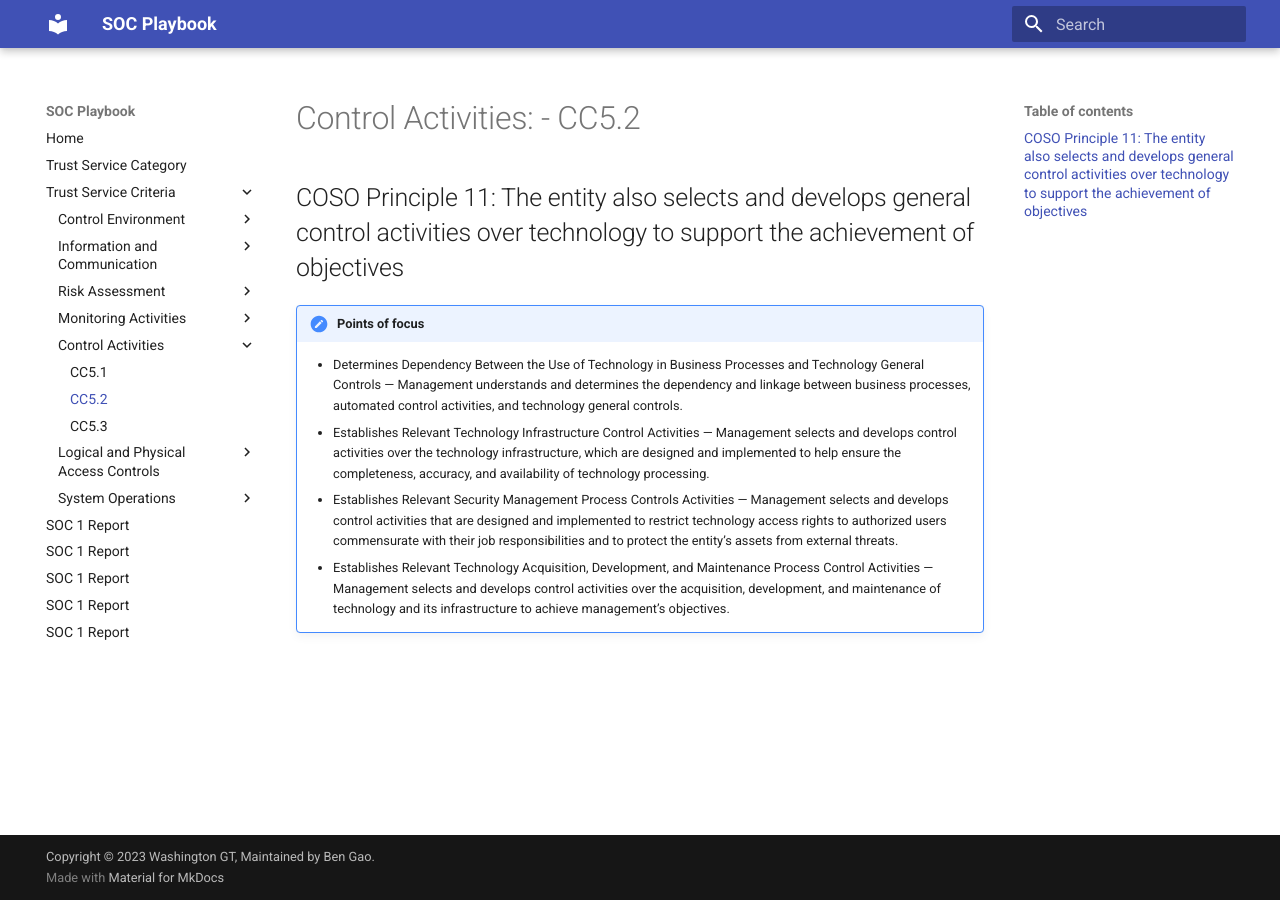
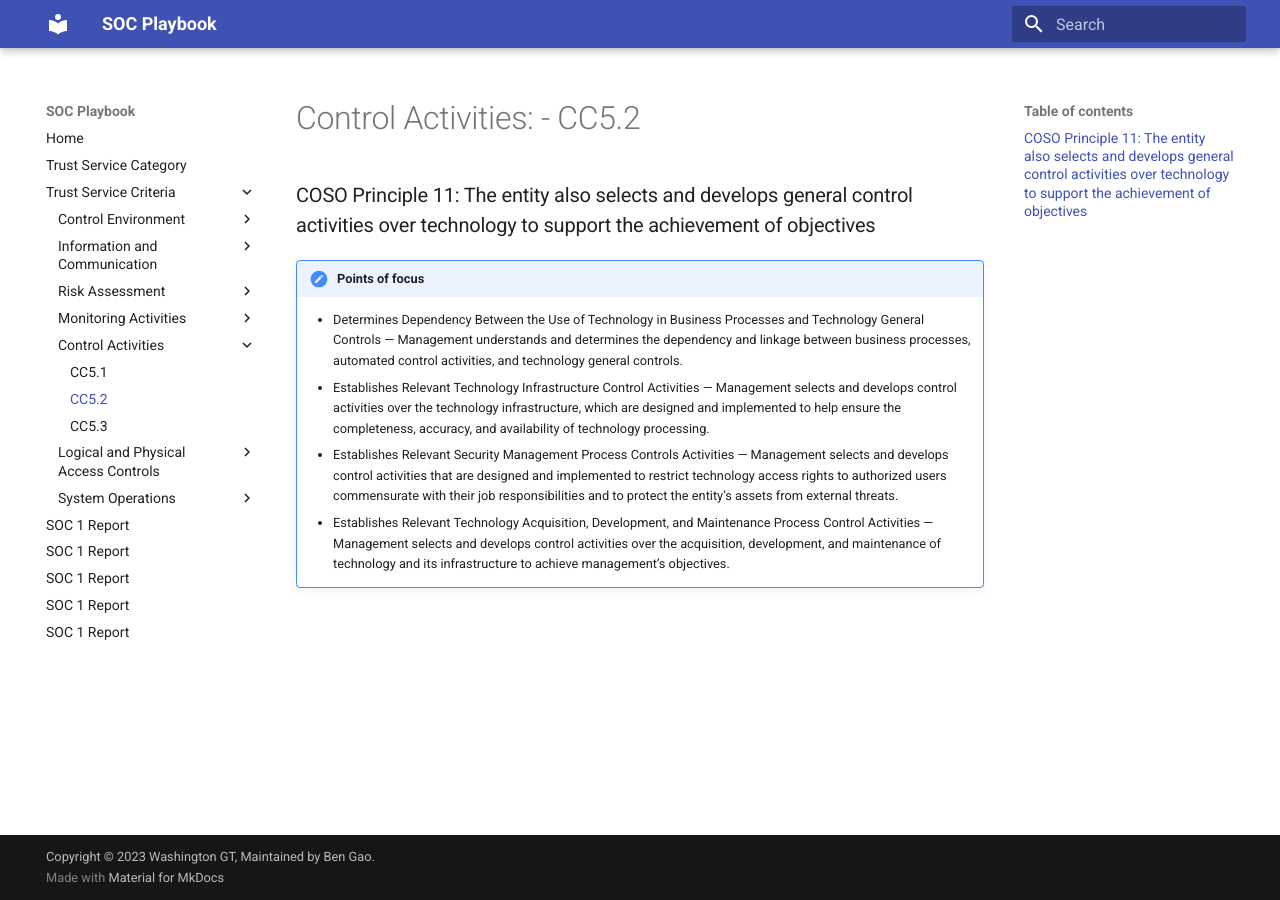
Before and after one commit to WashingtonGT/soc-playbook, an MkDocs documentation site: the page built from docs/tsc/cc5-2.md, in a window 1280 px wide. Built offline with MkDocs 1.6.1 and Material for MkDocs 9.7.7, drawn with Linux system fonts in a browser that asks for light colours.

Commit message:
Update cc5-2.md

```diff
--- a/docs/tsc/cc5-2.md
+++ b/docs/tsc/cc5-2.md
@@ -1,6 +1,6 @@
 #  Control Activities: - CC5.2
 
-## COSO Principle 11: The entity also selects and develops general control activities over technology to support the achievement of objectives
+### COSO Principle 11: The entity also selects and develops general control activities over technology to support the achievement of objectives
 
 !!! note "Points of focus"
 
```
